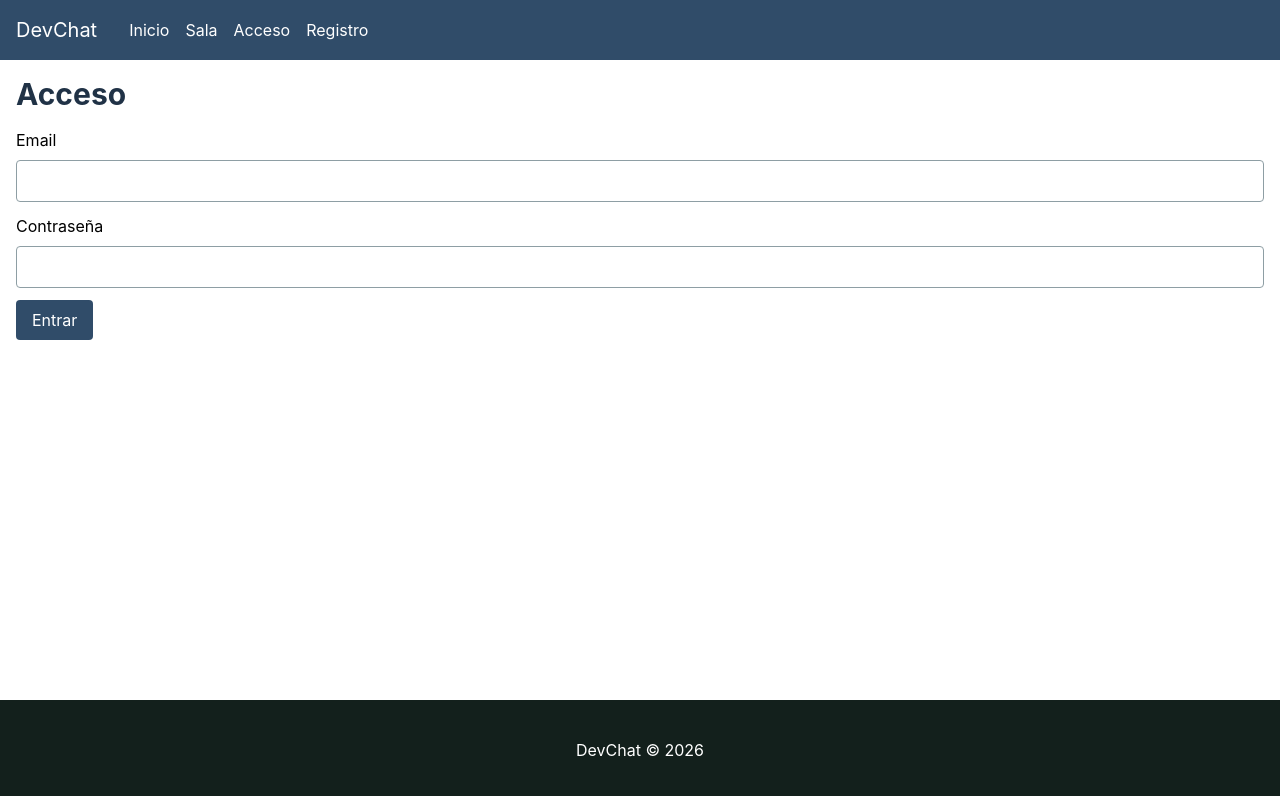
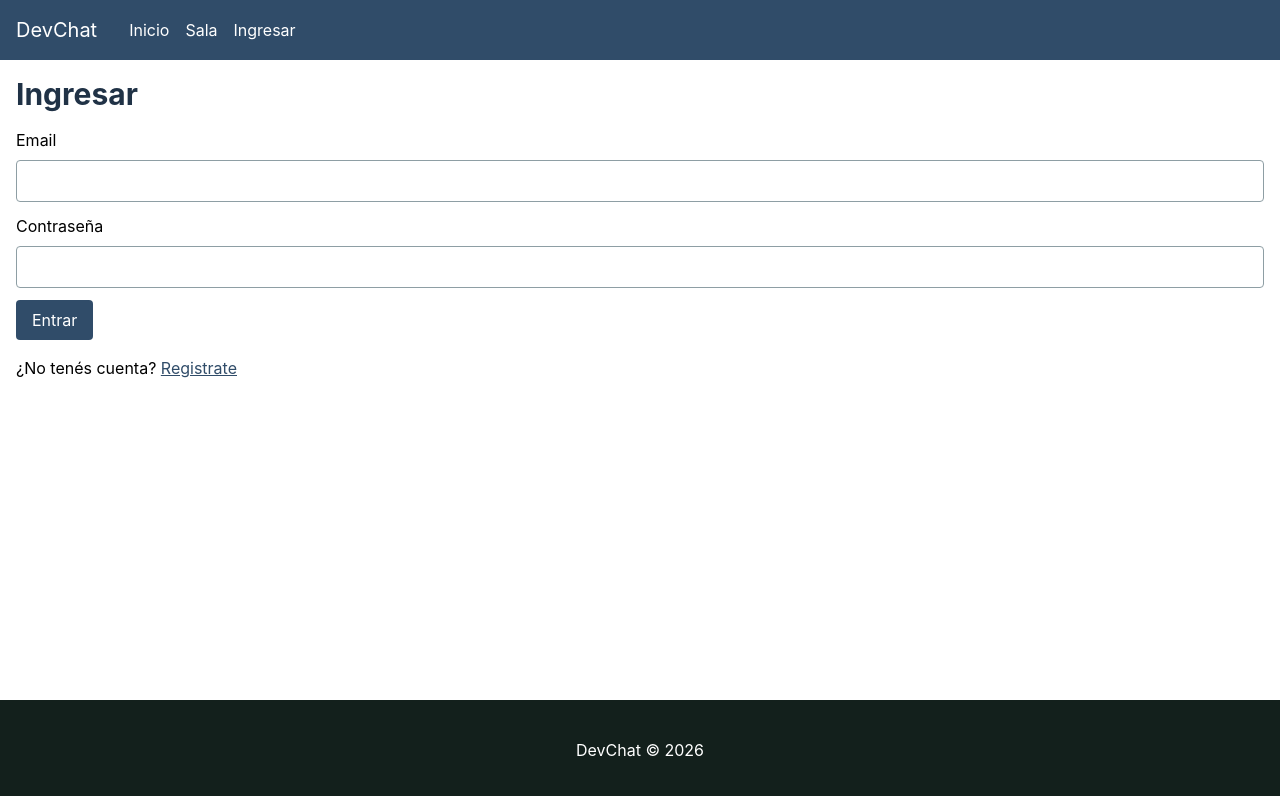
Before and after one commit to Galleee2002/Web-Mobile-Parcial, a Vue app: page /acceso in a window 1280 px wide. Shown: the top 796 px of the page. Built offline with nearby package versions, Linux system fonts and the light colour scheme; no server answers.

Commit message:
-Unificamos el acceso en el nav con un solo link

```diff
--- a/src/App.vue
+++ b/src/App.vue
@@ -15,10 +15,7 @@ export default {
                 <RouterLink to="/sala">Sala</RouterLink>
             </li>
             <li>
-                <RouterLink to="/acceso">Acceso</RouterLink>
-            </li>
-            <li>
-                <RouterLink to="/registro">Registro</RouterLink>
+                <RouterLink to="/acceso">Ingresar</RouterLink>
             </li>
         </ul>
     </nav>
--- a/src/pages/Login.vue
+++ b/src/pages/Login.vue
@@ -35,7 +35,7 @@ export default {
 </script>
 
 <template>
-    <PageTitle>Acceso</PageTitle>
+    <PageTitle>Ingresar</PageTitle>
 
     <form action="#" @submit.prevent="handleSubmit">
         <div class="mb-3">
@@ -63,4 +63,9 @@ export default {
             Entrar
         </button>
     </form>
+
+    <p class="mt-4">
+        ¿No tenés cuenta?
+        <RouterLink to="/registro" class="text-steel-blue-700 underline">Registrate</RouterLink>
+    </p>
 </template>
--- a/src/pages/Register.vue
+++ b/src/pages/Register.vue
@@ -63,4 +63,9 @@ export default {
             Registrarme
         </button>
     </form>
+
+    <p class="mt-4">
+        ¿Ya tenés cuenta?
+        <RouterLink to="/acceso" class="text-steel-blue-700 underline">Ingresá</RouterLink>
+    </p>
 </template>
```
Also changed, not shown: 2 other files (tests, documents, lock files or other folders).
